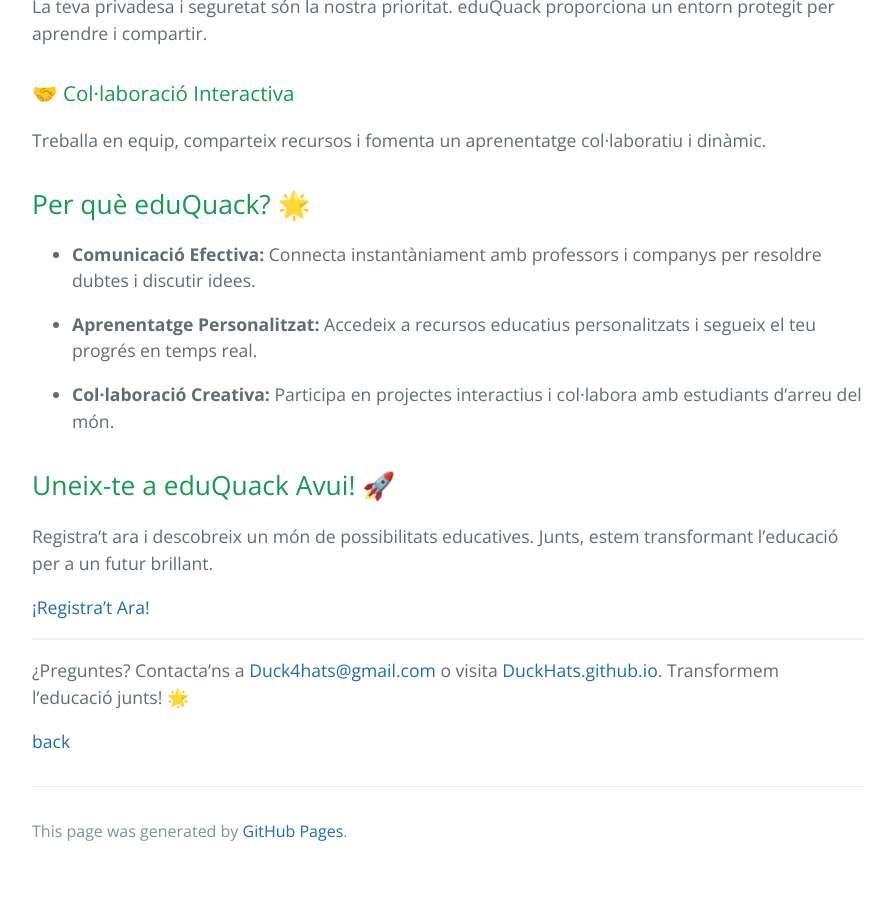
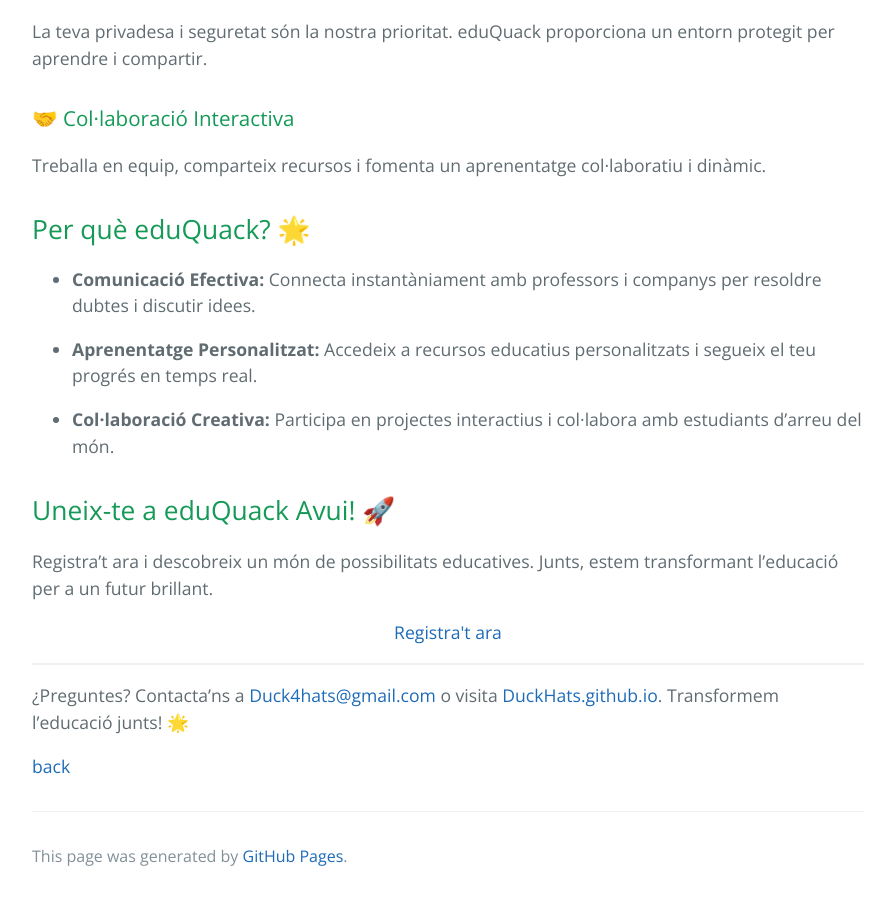
Before and after one commit to DuckHats/DuckHats.github.io, a Jekyll site: the page built from eduQuack.md, in a window 1280 px wide and 900 px high, scrolled down 1259 px. Shown: the whole window, without its empty margins (192-1087 px from the left). Built offline with Jekyll 4.4.1, drawn with Linux system fonts in a browser that asks for light colours; before the commit the page ends 2134 px from its top, so only the background shows below that.

Commit message:
eduQuack +

```diff
--- a/eduQuack.md
+++ b/eduQuack.md
@@ -14,7 +14,7 @@ Descobreix eduQuack, la plataforma educativa que transformarà la teva experièn
 
 ## Què és eduQuack? 🚀
 <p align="center">
-  <img src="https://github.com/DuckHats/readme-palette/blob/main/eduQuack.jpg" width="100" alt="Logo"/>
+  <img src="./eduQuack.jpg" width="100" alt="Logo"/>
 </p>
 
 eduQuack és molt més que una intranet escolar. És una comunitat digital dissenyada per a tu:
@@ -51,7 +51,9 @@ Treballa en equip, comparteix recursos i fomenta un aprenentatge col·laboratiu
 
 Registra't ara i descobreix un món de possibilitats educatives. Junts, estem transformant l'educació per a un futur brillant.
 
-[¡Registra't Ara!](#)
+<p align="center">
+  <a href="https://github.com/DuckHats">Registra't ara</a>
+</p>
 
 ---
 
```
Also changed, not shown: index.md (+3 -2 lines), DuckHats.png (renamed from thumbnail.png), eduQuack.jpg (added).
